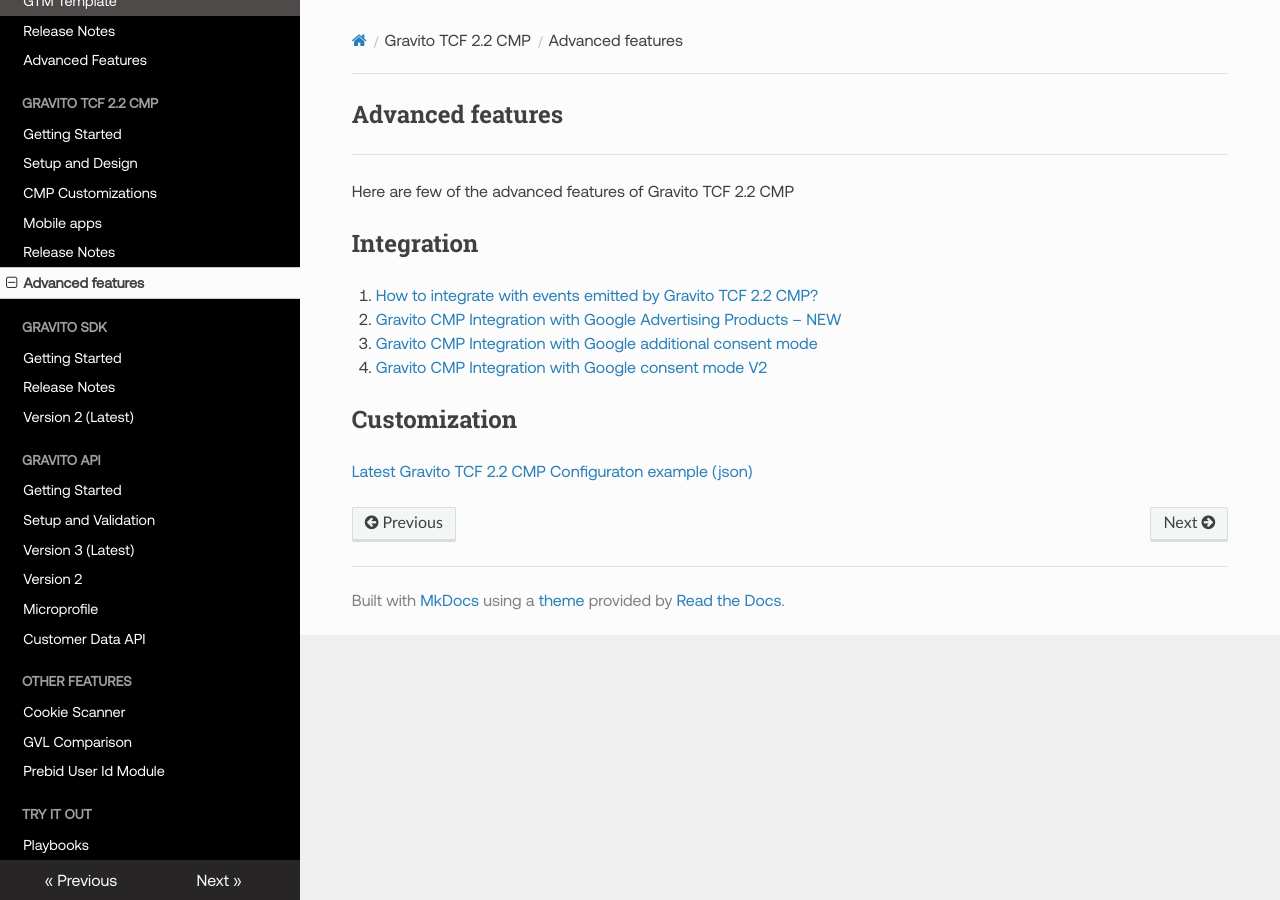
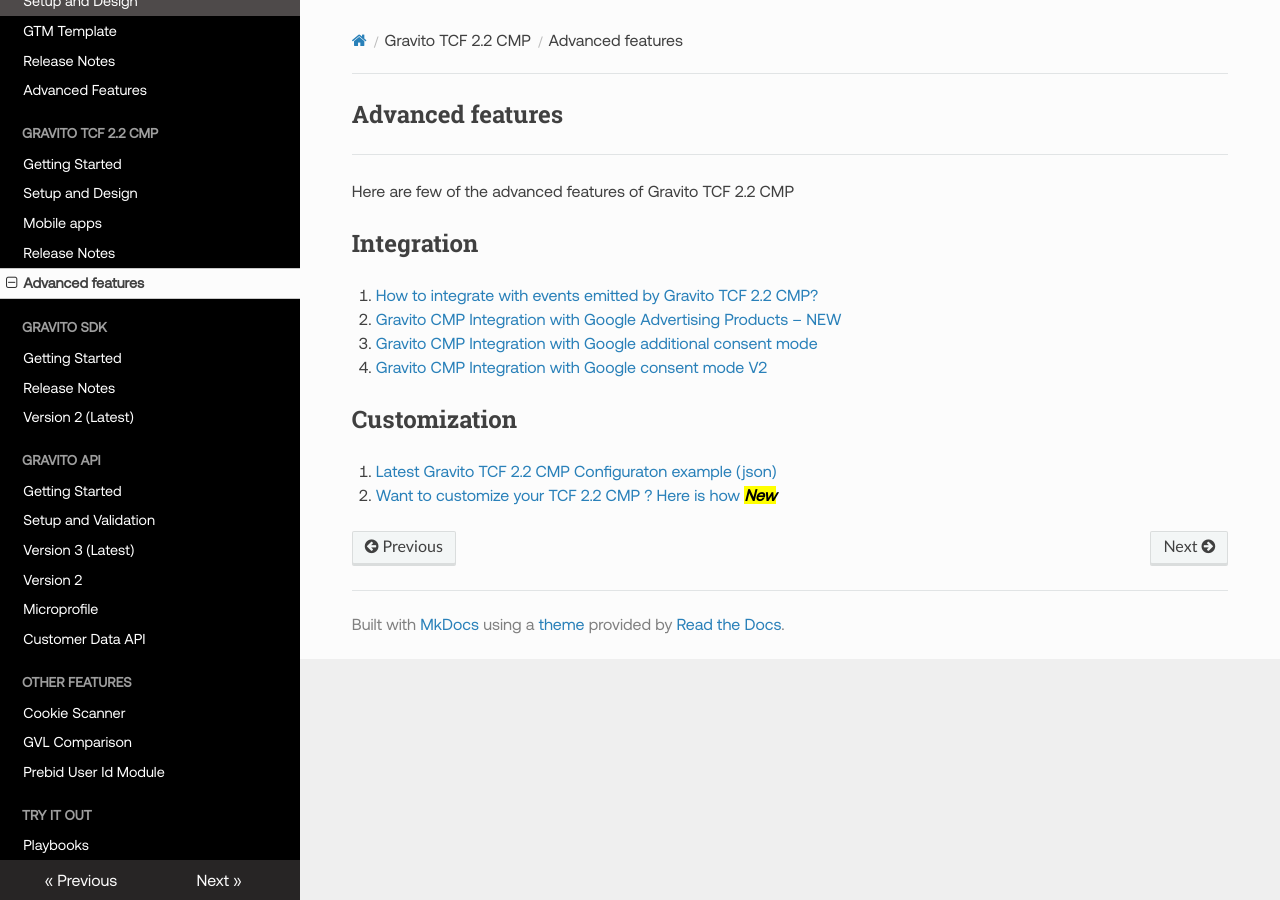
Before and after one commit to GravitoLtd/gravitoltd.github.io, an MkDocs documentation site: the page built from docs/Gravito_TCF_2.2_CMP/Advanced_features.md, in a window 1280 px wide. Built offline with MkDocs 1.6.1, drawn with Linux system fonts in a browser that asks for light colours; nearby versions of some CDN libraries.

Commit message:
minor fixes

```diff
--- a/docs/Gravito_TCF_2.2_CMP/Advanced_features.md
+++ b/docs/Gravito_TCF_2.2_CMP/Advanced_features.md
@@ -12,4 +12,5 @@
 
 Customization
 --------------------
-[Latest Gravito TCF 2.2 CMP Configuraton example (json)](./advanced/version3.md)
+1. [Latest Gravito TCF 2.2 CMP Configuraton example (json)](./advanced/version3.md)
+2. [Want to customize your TCF 2.2 CMP ? Here is how](./advanced/customization.md) <mark>New</mark>
--- a/mkdocs.yml
+++ b/mkdocs.yml
@@ -34,7 +34,6 @@
   - Gravito TCF 2.2 CMP:
       - Getting Started: 'Gravito_TCF_2.2_CMP/Getting_Started.md'
       - Setup and Design: 'Gravito_TCF_2.2_CMP/Setup_and_Design.md'
-      - CMP Customizations: 'Gravito_TCF_2.2_CMP/Customization.md'
       - Mobile apps: 'Gravito_TCF_2.2_CMP/Mobile_apps.md'
       - Release Notes: 'Gravito_TCF_2.2_CMP/Release_Notes.md'
       - Advanced features: 'Gravito_TCF_2.2_CMP/Advanced_features.md'
```
Also changed, not shown: docs/Getting_started/Register.md (+2 -0 lines), docs/Gravito_TCF_2.2_CMP/advanced/customization.md (renamed from docs/Gravito_TCF_2.2_CMP/Customization.md, +1 -1 lines).
